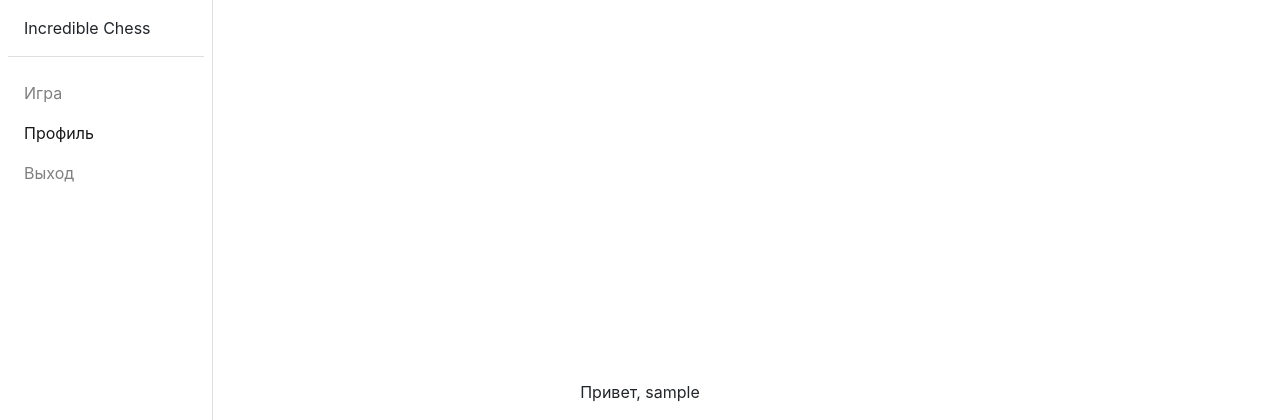
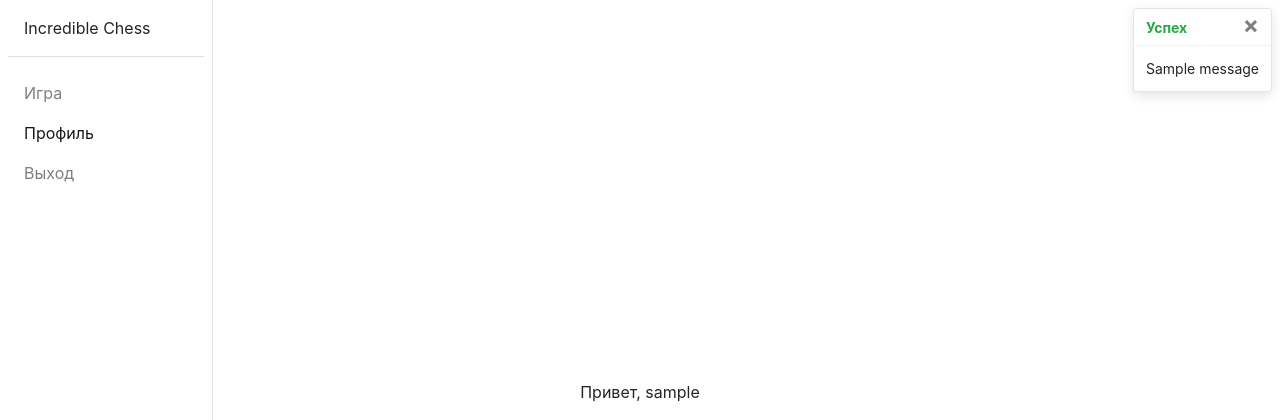
Before and after one commit to ChessStankin/chess, a Django app: page /account/profile/ in a window 1280 px wide. Shown: the top 420 px of the page. Run offline with Django 3.2, Linux system fonts and the light colour scheme; a user stored in the database is signed in; tables that the repository leaves empty hold one stand-in row (values such as "Sample post"); one stand-in notice (Sample message) is shown; some libraries are stand-ins or nearby versions.

Commit message:
Added notifications on registration page

```diff
--- a/web/src/chess/account/views.py
+++ b/web/src/chess/account/views.py
@@ -1,5 +1,6 @@
 from django.shortcuts import render, redirect
 from django.http import HttpRequest, HttpResponse
+from django.contrib import messages
 from django.contrib.auth import logout, authenticate, login
 from django.contrib.auth.models import User
 from django.contrib.auth.decorators import login_required
@@ -7,19 +8,31 @@ from django.db.models import Q
 from .forms import LoginForm, RegForm
 
 
-def reg_page(request: HttpRequest) -> HttpResponse:
+def reg_page(request) -> HttpResponse:
     context = {'reg_form': RegForm()}
+    if request.user.is_authenticated:
+        messages.add_message(request, messages.ERROR, "Вы авторизированы.")
+        return redirect('/account/profile/')
+
     if request.method == 'POST':
         reg_form = RegForm(request.POST)
-        if reg_form.is_valid() and reg_form.passwords_equal():
-            username = reg_form.data['username']
-            password = reg_form.data['password']
-            email = reg_form.data['email']
-            if not User.objects.filter(Q(username=username) | Q(email=email)).exists():
-                User.objects.create_user(username, email, password)
-                return redirect('/account/login/')
-        else:
-            context['reg_form'] = reg_form
+        context['reg_form'] = reg_form
+        if reg_form.is_valid():
+            if reg_form.passwords_equal():
+                username = reg_form.data['username']
+                password = reg_form.data['password']
+                email = reg_form.data['email']
+                if not User.objects.filter(Q(username=username) | Q(email=email)).exists():
+                    user = User.objects.create_user(username, email, password)
+                    login(request, user)
+                    messages.add_message(request, messages.SUCCESS,
+                                         "Вы зарегистрировались!")
+                    return redirect('/account/profile/')
+                else:
+                    messages.add_message(request, messages.ERROR,
+                                         "Пользователь с такими данными существует.")
+            else:
+                messages.add_message(request, messages.ERROR, "Пароли не совпадают.")
     return render(request, 'account/reg_page.html', context)
 
 
@@ -27,6 +40,7 @@ def login_page(request: HttpRequest) -> HttpResponse:
     context = {'login_form': LoginForm()}
     if request.method == 'POST':
         login_form = LoginForm(request.POST)
+        context['login_form'] = login_form
         if login_form.is_valid():
             username = login_form.data['username']
             password = login_form.data['password']
@@ -34,8 +48,6 @@ def login_page(request: HttpRequest) -> HttpResponse:
             if user is not None:
                 login(request, user)
                 return redirect('profile')
-        else:
-            context['login_form'] = login_form
     return render(request, 'account/login_page.html', context)
 
 
--- a/web/src/chess/templates/layout.html
+++ b/web/src/chess/templates/layout.html
@@ -13,6 +13,12 @@
             .sidebar-header {
                 border-bottom: 1px solid rgba(0, 0, 0, .125);
             }
+            .messages {
+                position: fixed;
+                top: 0;
+                right: 0;
+                z-index: 9999;
+            }
         </style>
 
         <script>
@@ -21,6 +27,10 @@
                     window.location.href = '/account/login/'
                 })
             }
+            $(document).ready(function() {
+                $(".toast").toast({delay: 30000});
+                $(".toast").toast('show');
+            });
         </script>
     </head>
     <body>
@@ -49,6 +59,34 @@
                 </div>
                 <div class="col-2"></div>
             </div>
+            <div class="messages p-2">
+                {% if messages %}
+                {% for message in messages %}
+                <div class="toast" role="alert" aria-live="assertive" aria-atomic="true">
+                    <div class="toast-header">
+                        <strong class="mr-3 {{ message.tags }}">
+                            {% if message.level == 40 %}
+                            Ошибка
+                            {% elif message.level == 30 %}
+                            Предупреждение
+                            {% elif message.level == 20 %}
+                            Информация
+                            {% elif message.level == 25 %}
+                            Успех
+                            {% endif %}
+                        </strong>
+                        <strong class="mr-auto rounded" style="width: 5px; height: 5px;"></strong>
+                        <button type="button" class="ml-2 mb-1 close" data-dismiss="toast" aria-label="Close">
+                            <span aria-hidden="true">&times;</span>
+                        </button>
+                    </div>
+                    <div class="toast-body">
+                        {{ message }}
+                    </div>
+                </div>
+                {% endfor %}
+                {% endif %}
+            </div>
         </div>
     </body>
 </html>
```
Also changed, not shown: web/src/chess/chess/settings.py (+8 -0 lines).
